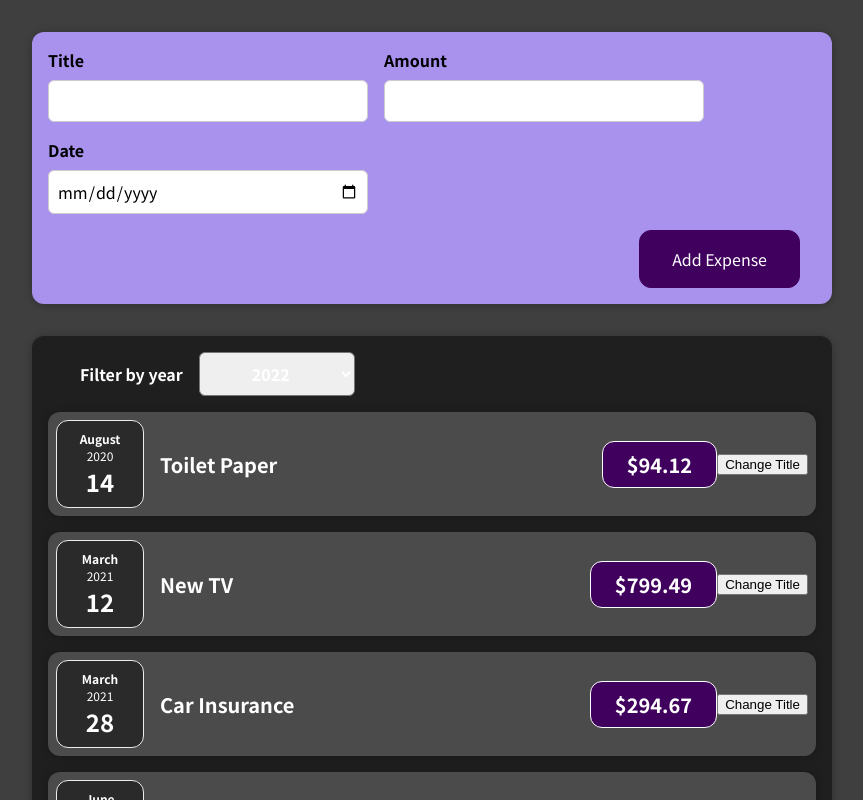
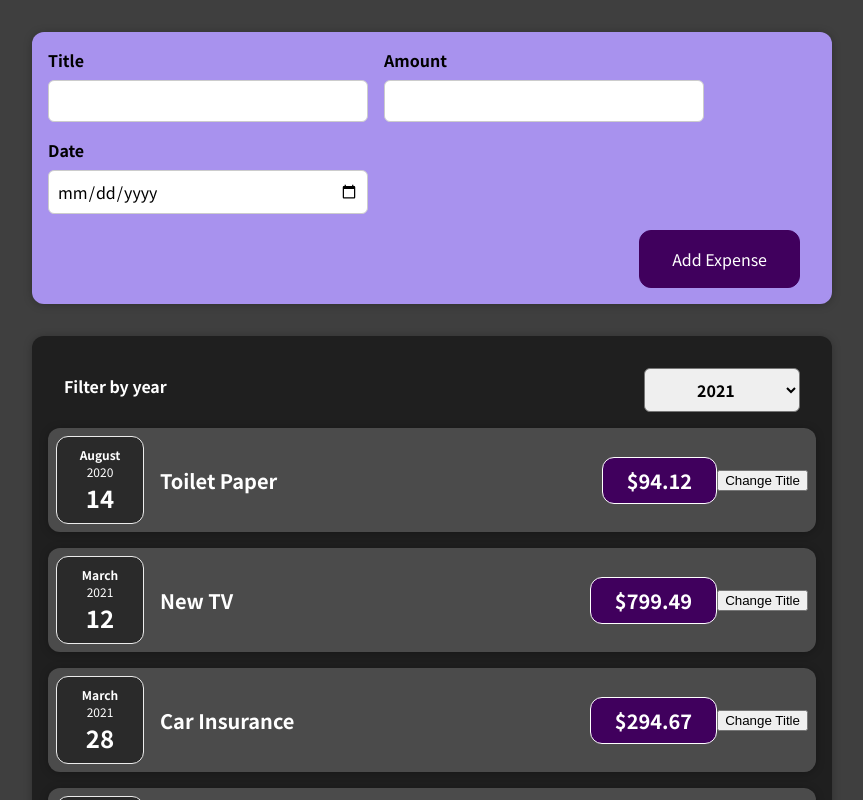
Before and after one commit to christerforsgren91/react-expense-list, a React (Create React App) app: page / in a window 1280 px wide. Shown: the top 800 px of the page, without its empty margins (208-1071 px from the left). Built offline with nearby package versions, Linux system fonts and the light colour scheme.

Commit message:
Add a default year 2021 to the filtred by year

```diff
--- a/src/components/Expenses/Expenses.jsx
+++ b/src/components/Expenses/Expenses.jsx
@@ -1,13 +1,21 @@
+import React, { useState } from 'react';
 import ExpenseItem from './ExpenseItem';
-import ExpensesFilter from './ExpensesFilter'
+import ExpensesFilter from './ExpensesFilter';
 import Card from '../UI/Card';
 import './Expenses.css';
 
+
 const Expenses = (props) => {
+  const [filtredYear, setFiltredYear] = useState('2021');
+
+  const filterChangeHandler = (selectedYear) => {
+    setFiltredYear(selectedYear);
+  };
+
   return (
     <div>
       <Card className="expenses">
-        <ExpensesFilter />
+        <ExpensesFilter selected={filtredYear} onChangeFilter={filterChangeHandler} />
         <ExpenseItem
           title={props.items[0].title}
           amount={props.items[0].amount}
--- a/src/components/Expenses/ExpensesFilter.jsx
+++ b/src/components/Expenses/ExpensesFilter.jsx
@@ -1,16 +1,17 @@
-import React from 'react'
-import './ExpensesFilter.css'
+import React from 'react';
+import './ExpensesFilter.css';
 
-const ExpensesFilter = () => {
+const ExpensesFilter = (props) => {
 
   const dropDownHandler = (event) => {
-    console.log(event.target.value)
-  }
+    props.onChangeFilter(event.target.value);
+  };
+
   return (
-    <div className='expenses-filter'>
-      <div className='expense-filter__control'>
-        <label className='expenses-filter label'>Filter by year</label>
-        <select className='expenses-filter select' onChange={dropDownHandler} >
+    <div className="expenses-filter">
+      <div className="expenses-filter__control">
+        <label>Filter by year</label>
+        <select value={props.selected} onChange={dropDownHandler}>
           <option value="2022">2022</option>
           <option value="2021">2021</option>
           <option value="2020">2020</option>
@@ -18,7 +19,7 @@ const ExpensesFilter = () => {
         </select>
       </div>
     </div>
-  )
-}
+  );
+};
 
-export default ExpensesFilter
+export default ExpensesFilter;
```
